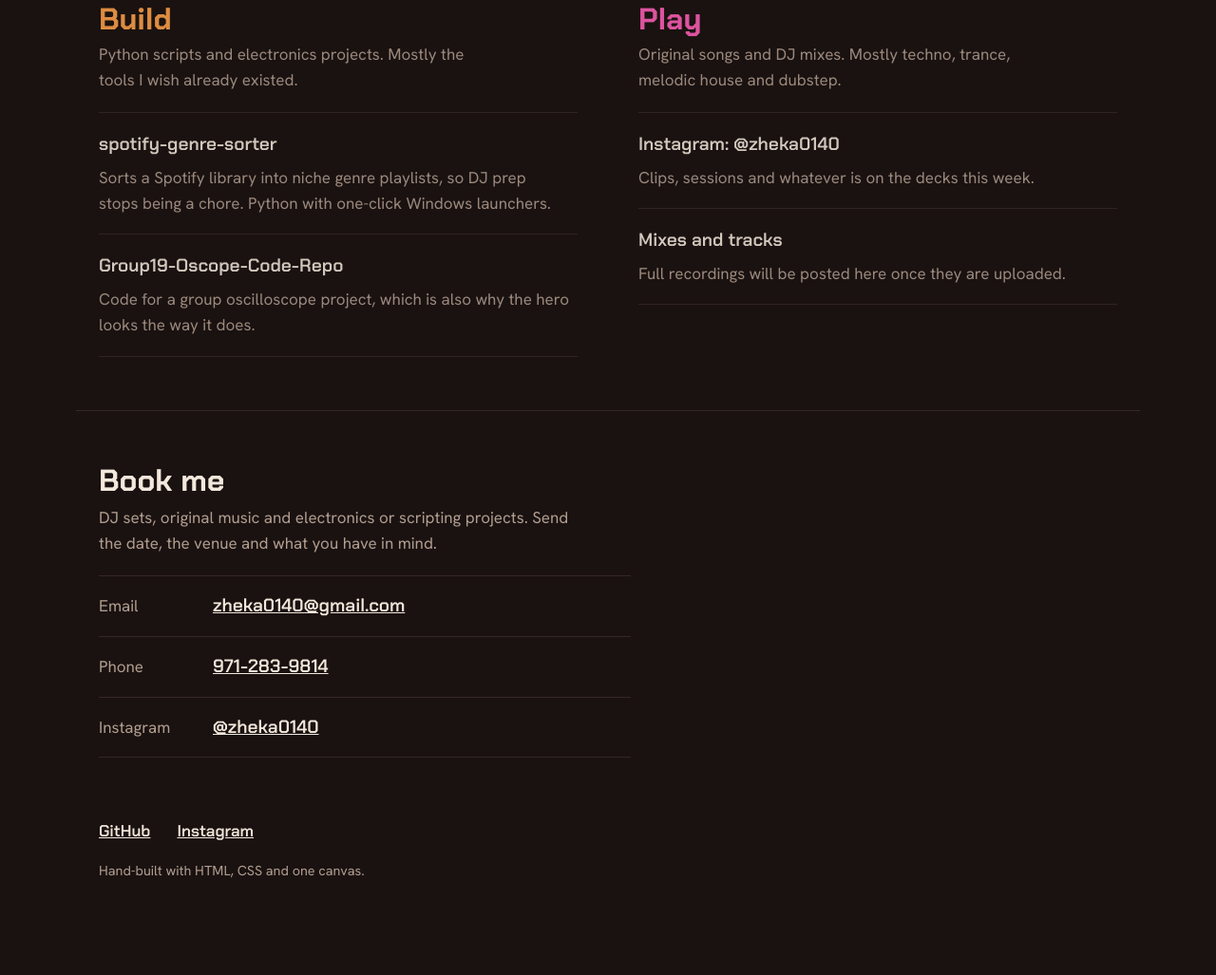
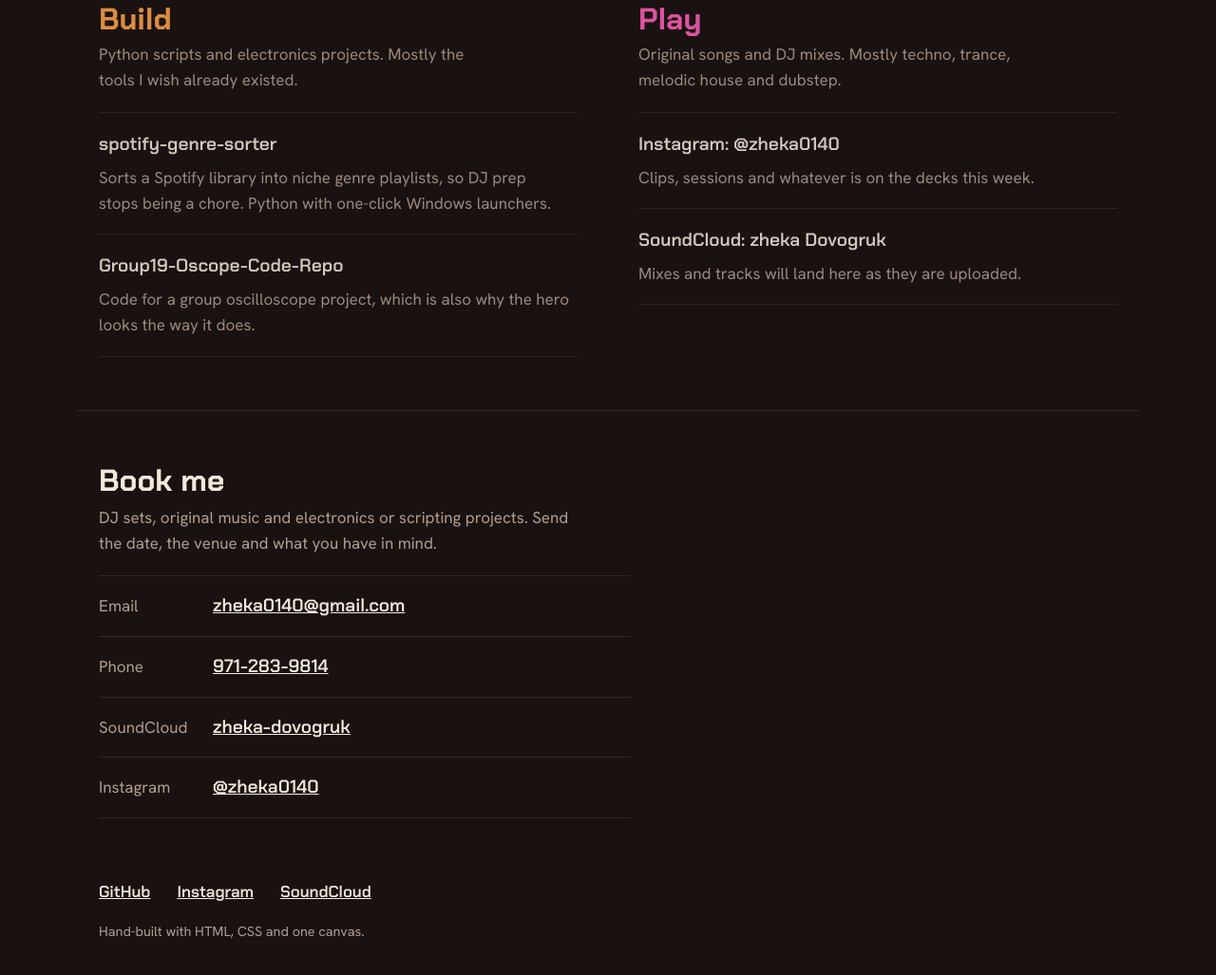
Before and after one commit to zh3ka0140/zh3ka0140.github.io, a plain HTML site: page index.html in a window 1280 px wide. Shown: the part 917-1944 px from the top of the page at 95% size. Before the commit the page ends 1912 px from the top, so only its background shows below. Drawn offline with Linux system fonts and the light colour scheme.

Commit message:
Add SoundCloud link

```diff
--- a/index.html
+++ b/index.html
@@ -233,8 +233,8 @@
           <p>Clips, sessions and whatever is on the decks this week.</p>
         </li>
         <li>
-          <span class="title" style="font-family:var(--display);font-weight:600;font-size:1.2rem">Mixes and tracks</span>
-          <p>Full recordings will be posted here once they are uploaded.</p>
+          <a class="title" href="https://soundcloud.com/zheka-dovogruk">SoundCloud: zheka Dovogruk</a>
+          <p>Mixes and tracks will land here as they are uploaded.</p>
         </li>
       </ul>
     </div>
@@ -246,6 +246,7 @@
     <ul class="contact">
       <li><span>Email</span><a href="mailto:zheka0140@gmail.com">zheka0140@gmail.com</a></li>
       <li><span>Phone</span><a href="tel:+19712839814">971-283-9814</a></li>
+      <li><span>SoundCloud</span><a href="https://soundcloud.com/zheka-dovogruk">zheka-dovogruk</a></li>
       <li><span>Instagram</span><a href="https://www.instagram.com/zheka0140/">@zheka0140</a></li>
     </ul>
   </section>
@@ -255,6 +256,7 @@
   <ul class="links">
     <li><a href="https://github.com/AndrewDovgoruk">GitHub</a></li>
     <li><a href="https://www.instagram.com/zheka0140/">Instagram</a></li>
+    <li><a href="https://soundcloud.com/zheka-dovogruk">SoundCloud</a></li>
   </ul>
   <small>Hand-built with HTML, CSS and one canvas.</small>
 </footer>
```
